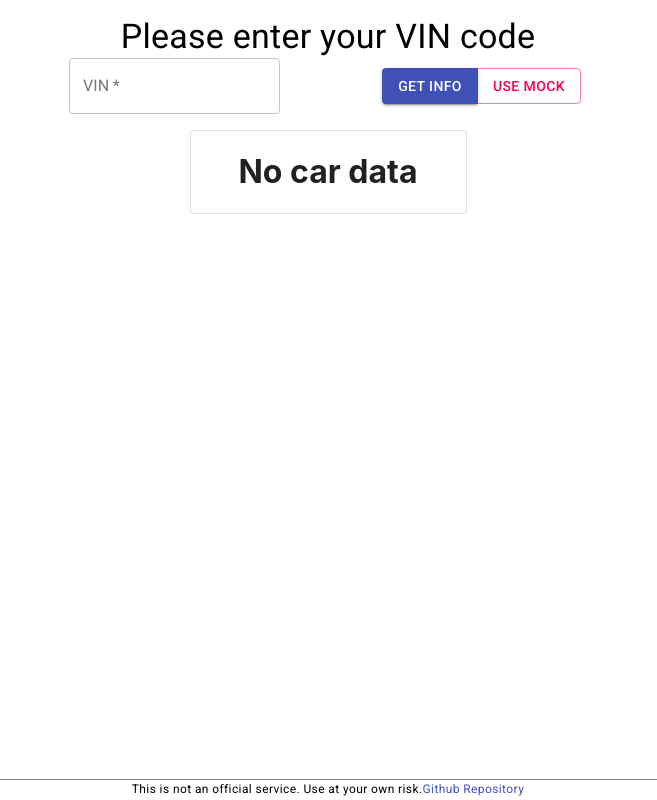
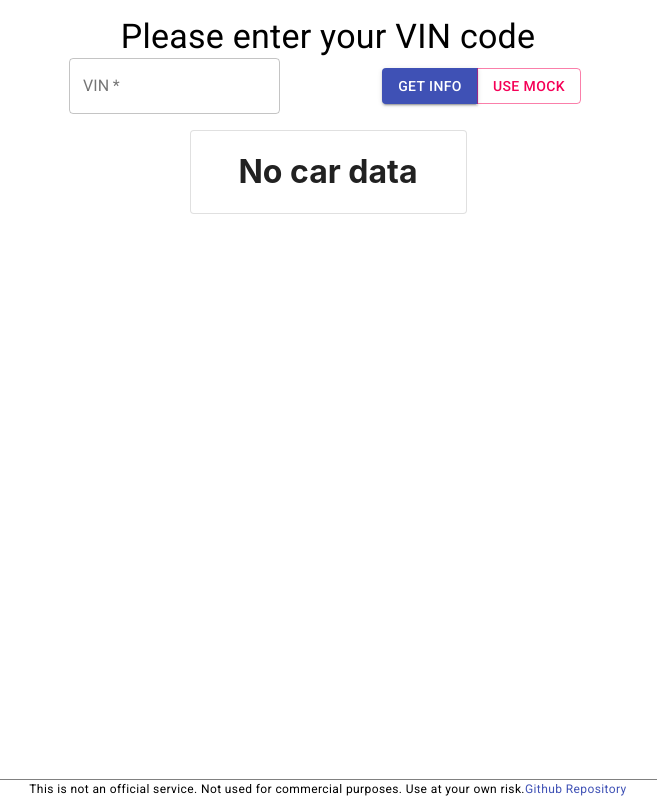
Before and after one commit to alfumit/renault-order-status, a React (Create React App) app: page / in a window 1280 px wide. Shown: the whole page, without its empty margins (312-969 px from the left). Built offline with nearby package versions, Linux system fonts and the light colour scheme.

Commit message:
Putting out the right message

```diff
--- a/src/components/Footer/Footer.tsx
+++ b/src/components/Footer/Footer.tsx
@@ -16,7 +16,7 @@ const Footer = () => {
 
   return (
     <Grid container justify="center" alignItems="center" className={classes.root}>
-      <Typography variant="caption">This is not an official service. Use at your own risk. </Typography>
+      <Typography variant="caption">This is not an official service. Not used for commercial purposes. Use at your own risk. </Typography>
       <Typography variant="caption">
         <Link href="https://github.com/alfumit/renault-order-status">
           Github Repository
```
Also changed, not shown: 1 other file (tests, documents, lock files or other folders).
